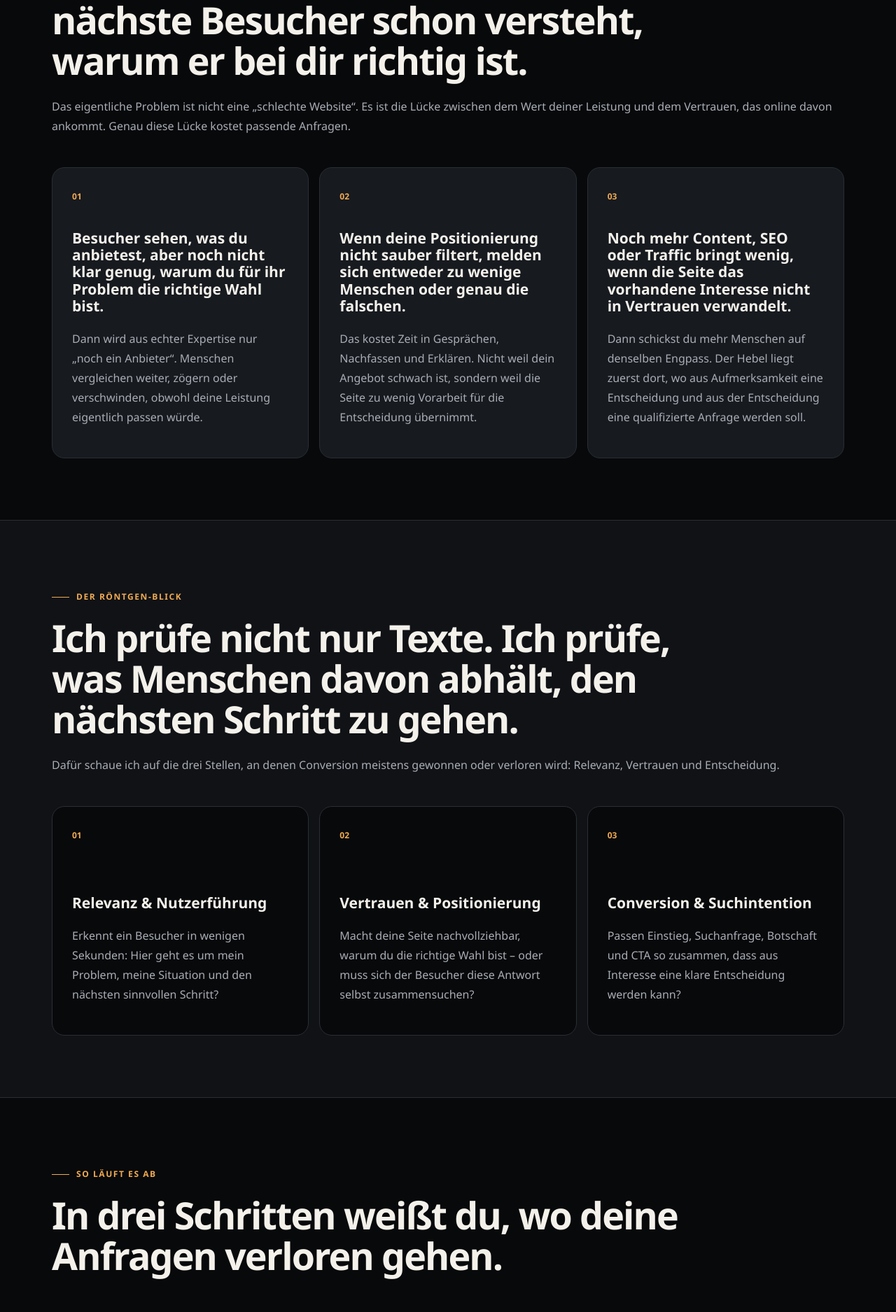
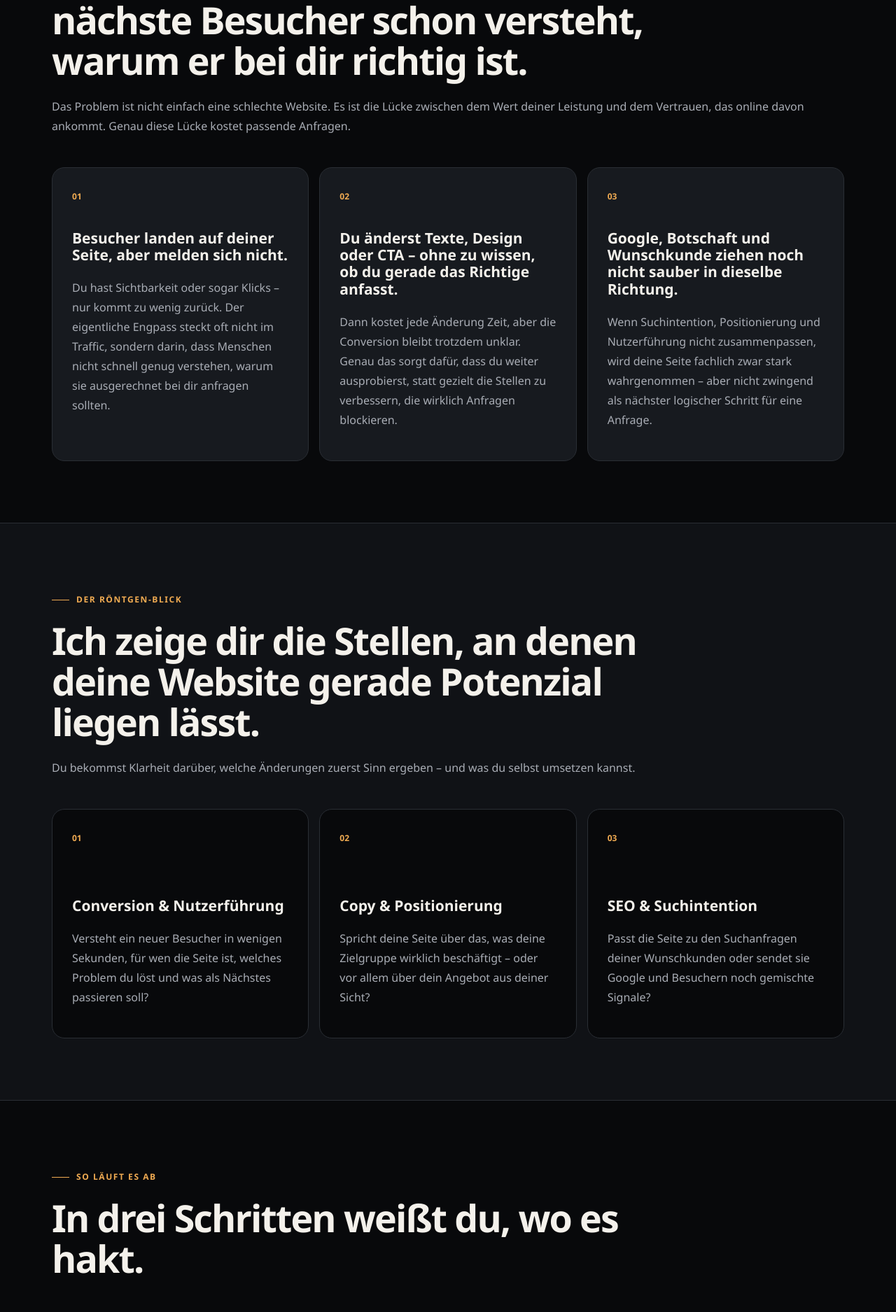
Before and after one commit to thomasech7-dot/webseite-roentgen, a React (Vite) app: page / in a window 1280 px wide. Shown: the part 1572-3447 px from the top of the page at 70% size. Built offline with nearby package versions, Linux system fonts and the light colour scheme.

Commit message:
Sharpen root-pain conversion copy and social links

```diff
--- a/src/main.tsx
+++ b/src/main.tsx
@@ -1,41 +1,40 @@
 import React, { useState } from 'react';
 import { createRoot } from 'react-dom/client';
-import { ArrowDown, ArrowRight, Check, ExternalLink, Instagram, Linkedin, ScanLine } from 'lucide-react';
+import { ArrowDown, ArrowRight, Check, ExternalLink, ScanLine } from 'lucide-react';
 import './style.css';
 import thomasPhoto from './assets/thomas-beach.jpg';
 import lukasPhoto from './assets/lukas-kazimierski.webp';
-
-const INSTAGRAM = 'https://www.instagram.com/thomas.copyconversion/';
-const LINKEDIN = 'https://www.linkedin.com/in/thomas-olesch-a42627317/';
+import markusPhoto from './assets/markus-bocionek.jpg';
+import fwaLogo from './assets/freedom-writer-academy.jpeg';
 
 const painCards = [
   [
-    'Du wirst verglichen statt bevorzugt',
-    'Besucher sehen, was du anbietest, aber noch nicht klar genug, warum du für ihr Problem die richtige Wahl bist.',
-    'Dann wird aus echter Expertise nur „noch ein Anbieter“. Menschen vergleichen weiter, zögern oder verschwinden, obwohl deine Leistung eigentlich passen würde.',
+    'Anfragen bleiben aus',
+    'Besucher landen auf deiner Seite, aber melden sich nicht.',
+    'Du hast Sichtbarkeit oder sogar Klicks – nur kommt zu wenig zurück. Der eigentliche Engpass steckt oft nicht im Traffic, sondern darin, dass Menschen nicht schnell genug verstehen, warum sie ausgerechnet bei dir anfragen sollten.',
   ],
   [
-    'Zu wenige oder unpassende Anfragen',
-    'Wenn deine Positionierung nicht sauber filtert, melden sich entweder zu wenige Menschen oder genau die falschen.',
-    'Das kostet Zeit in Gesprächen, Nachfassen und Erklären. Nicht weil dein Angebot schwach ist, sondern weil die Seite zu wenig Vorarbeit für die Entscheidung übernimmt.',
+    'Unsicherheit bei Änderungen',
+    'Du änderst Texte, Design oder CTA – ohne zu wissen, ob du gerade das Richtige anfasst.',
+    'Dann kostet jede Änderung Zeit, aber die Conversion bleibt trotzdem unklar. Genau das sorgt dafür, dass du weiter ausprobierst, statt gezielt die Stellen zu verbessern, die wirklich Anfragen blockieren.',
   ],
   [
-    'Mehr Sichtbarkeit behandelt nur das Symptom',
-    'Noch mehr Content, SEO oder Traffic bringt wenig, wenn die Seite das vorhandene Interesse nicht in Vertrauen verwandelt.',
-    'Dann schickst du mehr Menschen auf denselben Engpass. Der Hebel liegt zuerst dort, wo aus Aufmerksamkeit eine Entscheidung und aus der Entscheidung eine qualifizierte Anfrage werden soll.',
+    'Gemischte Signale',
+    'Google, Botschaft und Wunschkunde ziehen noch nicht sauber in dieselbe Richtung.',
+    'Wenn Suchintention, Positionierung und Nutzerführung nicht zusammenpassen, wird deine Seite fachlich zwar stark wahrgenommen – aber nicht zwingend als nächster logischer Schritt für eine Anfrage.',
   ],
 ];
 
 const diagnostics = [
-  ['01', 'Relevanz & Nutzerführung', 'Erkennt ein Besucher in wenigen Sekunden: Hier geht es um mein Problem, meine Situation und den nächsten sinnvollen Schritt?'],
-  ['02', 'Vertrauen & Positionierung', 'Macht deine Seite nachvollziehbar, warum du die richtige Wahl bist – oder muss sich der Besucher diese Antwort selbst zusammensuchen?'],
-  ['03', 'Conversion & Suchintention', 'Passen Einstieg, Suchanfrage, Botschaft und CTA so zusammen, dass aus Interesse eine klare Entscheidung werden kann?'],
+  ['01', 'Conversion & Nutzerführung', 'Versteht ein neuer Besucher in wenigen Sekunden, für wen die Seite ist, welches Problem du löst und was als Nächstes passieren soll?'],
+  ['02', 'Copy & Positionierung', 'Spricht deine Seite über das, was deine Zielgruppe wirklich beschäftigt – oder vor allem über dein Angebot aus deiner Sicht?'],
+  ['03', 'SEO & Suchintention', 'Passt die Seite zu den Suchanfragen deiner Wunschkunden oder sendet sie Google und Besuchern noch gemischte Signale?'],
 ];
 
 const steps = [
   ['01', 'Website schicken', 'Du trägst deine URL und E-Mail ein und gibst mir kurz Kontext zu Ziel, Zielgruppe und dem, was dich aktuell nervt.'],
-  ['02', 'Ich prüfe die Entscheidungsstellen', 'Ich schaue darauf, wo Relevanz verloren geht, Vertrauen abbricht oder der nächste Schritt unnötig schwer wird.'],
-  ['03', 'Du bekommst drei priorisierte Hebel', 'Eine klare Reihenfolge: Was zuerst geändert werden sollte, warum es Conversion kostet und was danach Sinn ergibt.'],
+  ['02', 'Ich prüfe die kritischen Stellen', 'Ich schaue auf Einstiegsbereich, Nutzerführung, Positionierung und Suchintention – also genau auf die Punkte, an denen Anfragen oft verloren gehen.'],
+  ['03', 'Du bekommst drei priorisierte Hebel', 'Kein Roman, kein Blabla: eine klare Reihenfolge, was zuerst geändert werden sollte und warum.'],
 ];
 
 function Header() {
@@ -70,8 +69,8 @@ function Footer() {
       <nav>
         <a href="/impressum">Impressum</a>
         <a href="/datenschutz">Datenschutz</a>
-        <a href={INSTAGRAM} target="_blank" rel="noreferrer" aria-label="Instagram"><Instagram size={17} /></a>
-        <a href={LINKEDIN} target="_blank" rel="noreferrer" aria-label="LinkedIn"><Linkedin size={17} /></a>
+        <a href="https://www.instagram.com/thomas.copyconversion/" target="_blank" rel="noreferrer">Instagram</a>
+        <a href="https://www.linkedin.com/in/thomas-olesch-a42627317/" target="_blank" rel="noreferrer">LinkedIn</a>
       </nav>
     </footer>
   );
@@ -158,7 +157,9 @@ function LeadForm() {
         <label>
           Was soll deine Website vor allem erreichen? *
           <select name="ziel" required defaultValue="">
-            <option value="" disabled>Bitte wählen</option>
+            <option value="" disabled>
+              Bitte wählen
+            </option>
             <option>Mehr Anfragen</option>
             <option>Mehr Termine</option>
             <option>Mehr Verkäufe</option>
@@ -206,13 +207,13 @@ function Home() {
               </h1>
               <p className="lead">
                 Menschen kommen auf deine Seite mit einer einfachen Frage: Bist du der Richtige für mein Problem?
-                Wenn Relevanz, Vertrauen und nächster Schritt nicht schnell genug klar werden, vergleichen sie weiter.
+                Wenn Relevanz, Vertrauen und der nächste Schritt nicht schnell genug klar werden, vergleichen sie weiter.
                 Ich finde die Stellen, an denen genau diese Entscheidung kippt.
               </p>
               <a className="btn" href="#analyse">
                 Kostenlosen Website-Check anfordern <ArrowDown />
               </a>
-              <small>Kostenlos. Persönlich geprüft. Drei priorisierte Hebel für mehr qualifizierte Anfragen.</small>
+              <small>Kostenlos. Persönlich geprüft. Mit drei priorisierten Hebeln für mehr Anfragen.</small>
             </div>
             <Scanner />
           </div>
@@ -221,7 +222,7 @@ function Home() {
         <Section
           eye="Der Urschmerz hinter zu wenig Conversion"
           title="Du willst nicht ständig erklären, nachfassen oder hoffen, dass der nächste Besucher schon versteht, warum er bei dir richtig ist."
-          intro="Das eigentliche Problem ist nicht eine „schlechte Website“. Es ist die Lücke zwischen dem Wert deiner Leistung und dem Vertrauen, das online davon ankommt. Genau diese Lücke kostet passende Anfragen."
+          intro="Das Problem ist nicht einfach eine schlechte Website. Es ist die Lücke zwischen dem Wert deiner Leistung und dem Vertrauen, das online davon ankommt. Genau diese Lücke kostet passende Anfragen."
         >
           <div className="grid3">
             {painCards.map((x, i) => (
@@ -237,8 +238,8 @@ function Home() {
         <Section
           alt
           eye="Der Röntgen-Blick"
-          title="Ich prüfe nicht nur Texte. Ich prüfe, was Menschen davon abhält, den nächsten Schritt zu gehen."
-          intro="Dafür schaue ich auf die drei Stellen, an denen Conversion meistens gewonnen oder verloren wird: Relevanz, Vertrauen und Entscheidung."
+          title="Ich zeige dir die Stellen, an denen deine Website gerade Potenzial liegen lässt."
+          intro="Du bekommst Klarheit darüber, welche Änderungen zuerst Sinn ergeben – und was du selbst umsetzen kannst."
         >
           <div className="grid3 diag">
             {diagnostics.map((x) => (
@@ -251,7 +252,7 @@ function Home() {
           </div>
         </Section>
 
-        <Section eye="So läuft es ab" title="In drei Schritten weißt du, wo deine Anfragen verloren gehen.">
+        <Section eye="So läuft es ab" title="In drei Schritten weißt du, wo es hakt.">
           <div className="grid3 steps">
             {steps.map((x) => (
               <article key={x[0]}>
@@ -266,8 +267,8 @@ function Home() {
         <Section
           alt
           eye="Feedback & Projekt-Einblick"
-          title="Vertrauen entsteht nicht durch große Versprechen, sondern durch nachvollziehbare Arbeit."
-          intro="Zwei konkrete Einblicke in meine Arbeit mit Website-Kommunikation, Positionierung und Conversion."
+          title="Vertrauen entsteht nicht durch große Versprechen, sondern durch konkrete Arbeit."
+          intro="Zwei echte Einblicke: ein klares Kundenfeedback und ein konkretes Projekt aus deinem Website- und Copy-Umfeld."
         >
           <div className="proofGrid">
             <article className="quoteCard">
@@ -277,7 +278,8 @@ function Home() {
               <blockquote>
                 „Ich bin wirklich beeindruckt, wie individuell Sie sich in meine unternehmerischen Ziele und mein
                 Geschäftsmodell hineingedacht haben.
-                <br /><br />
+                <br />
+                <br />
                 Ihre Anregungen zur Optimierung meiner Webseite sind konkret und nachvollziehbar. Sie haben mich
                 überzeugt, wie wichtig die Berücksichtigung der Userperspektive und eine klare SEO-Struktur für die
                 Sichtbarkeit und mehr Anfragen über die Homepage sind. Vielen Dank!“
@@ -292,7 +294,7 @@ function Home() {
                 <p className="role">Personal Trainer</p>
                 <p>
                   Ein konkretes Beispiel aus meinem Website- und Copywriting-Umfeld: Positionierung,
-                  Website-Kommunikation und ein klarerer Einstieg, damit schneller verständlich wird, für wen das Angebot gedacht ist und warum es relevant ist.
+                  Website-Kommunikation und ein klarerer Einstieg für mehr Orientierung und mehr passende Anfragen.
                 </p>
                 <a href="https://www.lukas-kazimierski.de" target="_blank" rel="noreferrer">
                   Website ansehen <ExternalLink />
@@ -305,7 +307,7 @@ function Home() {
         <Section
           eye="Meine Expertise"
           title="Conversion entsteht, wenn Relevanz, Vertrauen und nächster Schritt zusammenpassen."
-          intro="Genau darauf ist mein Blick ausgerichtet: zu verstehen, wie aus Aufmerksamkeit eine qualifizierte Anfrage wird – und welche Botschaft, Struktur oder Entscheidungshürde das gerade verhindert."
+          intro="Genau darauf ist mein Blick ausgerichtet: zu verstehen, wie aus Aufmerksamkeit eine qualifizierte Anfrage wird und welche Botschaft, Struktur oder Entscheidungshürde das gerade verhindert."
         >
           <div className="grid3">
             <article className="card">
@@ -320,8 +322,8 @@ function Home() {
             </article>
             <article className="card">
               <b>03 · Conversion</b>
-              <h3>Der nächste Schritt darf keine Denkarbeit machen.</h3>
-              <p>Ich schaue darauf, ob Nutzerführung und CTA logisch aus dem vorher aufgebauten Vertrauen folgen – damit Interesse nicht kurz vor der Anfrage verpufft.</p>
+              <h3>Der nächste Schritt muss logisch wirken.</h3>
+              <p>Ich schaue darauf, ob Nutzerführung und CTA aus dem aufgebauten Vertrauen folgen, damit Interesse nicht kurz vor der Anfrage verpufft.</p>
             </article>
           </div>
         </Section>
@@ -331,8 +333,8 @@ function Home() {
             <p className="eye">Mehr Traffic ist nicht automatisch mehr Geschäft</p>
             <h2>Wenn deine Seite die Entscheidung nicht leichter macht, schickst du mit mehr Sichtbarkeit nur mehr Menschen auf denselben Engpass.</h2>
             <p className="intro">
-              Dann entstehen Klicks, Besuche und vielleicht sogar Interesse – aber zu wenig davon wird zur qualifizierten Anfrage.
-              Genau deshalb prüfe ich zuerst die Conversion-Stellen, bevor du noch mehr Energie in Reichweite steckst.
+              Dann entstehen Klicks, Besuche und vielleicht sogar Interesse, aber zu wenig davon wird zur qualifizierten Anfrage.
+              Deshalb prüfe ich zuerst die Conversion-Stellen, bevor du noch mehr Energie in Reichweite steckst.
             </p>
             <a className="btn" href="#analyse">
               Kostenlose Analyse sichern <ArrowRight />
@@ -355,14 +357,22 @@ function Home() {
                 Genau dort setze ich an.
               </p>
               <div className="profileActions">
-                <a className="btn outline" href={INSTAGRAM} target="_blank" rel="noreferrer">
-                  <Instagram size={17} /> Instagram
+                <a className="btn outline" href="https://www.instagram.com/thomas.copyconversion/" target="_blank" rel="noreferrer">
+                  Instagram
                 </a>
-                <a className="btn outline" href={LINKEDIN} target="_blank" rel="noreferrer">
-                  <Linkedin size={17} /> LinkedIn
+                <a className="btn outline" href="https://www.linkedin.com/in/thomas-olesch-a42627317/" target="_blank" rel="noreferrer">
+                  LinkedIn
                 </a>
                 <a className="btn outline" href="mailto:ThomasOlesch.Copywriting@web.de">
                   E-Mail schreiben
+                </a>
+                <a
+                  className="btn outline"
+                  target="_blank"
+                  rel="noreferrer"
+                  href="https://calendly.com/thomasolesch-copywriting/kostenloses-kennenlerngespraech-30-minuten"
+                >
+                  Erstgespräch buchen <ExternalLink />
                 </a>
               </div>
             </div>
@@ -386,14 +396,21 @@ function Home() {
           <div className="wrap formGrid">
             <div>
               <p className="eye">Webseite-Röntgen</p>
-              <h2>Finde heraus, warum aus deinen Besuchern zu selten passende Anfragen werden.</h2>
+              <h2>Schick mir die Seite, bei der du gerade nicht weißt, warum zu wenig zurückkommt.</h2>
               <p className="intro">
-                Du gibst mir kurz Kontext zu deiner Seite. Ich prüfe persönlich, wo Relevanz, Vertrauen oder Conversion verloren gehen und schicke dir die wichtigsten Befunde per E-Mail.
+                Du gibst mir ein paar Minuten Kontext. Ich schaue mir die Seite persönlich an und schicke dir die
+                wichtigsten Befunde per E-Mail.
               </p>
               <div className="checks">
-                <p><Check /> Persönlich von Thomas geprüft</p>
-                <p><Check /> Drei klare, priorisierte Hebel</p>
-                <p><Check /> Fokus auf qualifizierte Anfragen statt Kosmetik</p>
+                <p>
+                  <Check /> Persönlich von Thomas geprüft
+                </p>
+                <p>
+                  <Check /> Drei klare, priorisierte Hebel
+                </p>
+                <p>
+                  <Check /> Kein automatischer Standard-Output
+                </p>
               </div>
             </div>
             <LeadForm />
@@ -406,10 +423,16 @@ function Home() {
               <p className="eye">Lieber im Gespräch?</p>
               <h2>Du willst es lieber direkt besprechen?</h2>
               <p className="intro">
-                Wenn du die Seite gemeinsam besprechen möchtest, buch dir ein kostenloses 30-minütiges Kennenlerngespräch.
+                Wenn du die Seite gemeinsam besprechen möchtest, buch dir ein kostenloses 30-minütiges
+                Kennenlerngespräch.
               </p>
             </div>
-            <a className="btn outline" target="_blank" rel="noreferrer" href="https://calendly.com/thomasolesch-copywriting/kostenloses-kennenlerngespraech-30-minuten">
+            <a
+              className="btn outline"
+              target="_blank"
+              rel="noreferrer"
+              href="https://calendly.com/thomasolesch-copywriting/kostenloses-kennenlerngespraech-30-minuten"
+            >
               Kostenloses Erstgespräch <ExternalLink />
             </a>
           </div>
@@ -431,13 +454,31 @@ function Legal({ privacy = false }: any) {
           <>
             <h2>1. Verantwortlicher</h2>
             <p>
-              Thomas Olesch – Copywriting<br />Thomas Olesch<br />Sorsumer Hauptstraße 64<br />31139 Hildesheim<br />Deutschland<br />
+              Thomas Olesch – Copywriting
+              <br />
+              Thomas Olesch
+              <br />
+              Sorsumer Hauptstraße 64
+              <br />
+              31139 Hildesheim
+              <br />
+              Deutschland
+              <br />
               <a href="mailto:ThomasOlesch.Copywriting@web.de">ThomasOlesch.Copywriting@web.de</a>
             </p>
             <h2>2. Hosting</h2>
-            <p>Diese Website wird über Vercel bereitgestellt. Beim Aufruf können technisch notwendige Daten wie IP-Adresse, Zeitpunkt, aufgerufene Seite, Browser- und Geräteinformationen in Server-Protokollen verarbeitet werden. Dies dient der sicheren und stabilen Bereitstellung der Website auf Grundlage von Art. 6 Abs. 1 lit. f DSGVO.</p>
+            <p>
+              Diese Website wird über Vercel bereitgestellt. Beim Aufruf können technisch notwendige Daten wie
+              IP-Adresse, Zeitpunkt, aufgerufene Seite, Browser- und Geräteinformationen in Server-Protokollen
+              verarbeitet werden. Dies dient der sicheren und stabilen Bereitstellung der Website auf Grundlage von Art.
+              6 Abs. 1 lit. f DSGVO.
+            </p>
             <h2>3. Webseite-Röntgen und E-Mail-Übertragung</h2>
-            <p>Wenn du das Formular absendest, verarbeiten wir deine URL, E-Mail-Adresse sowie deine freiwilligen Angaben, um deine Anfrage zu prüfen, den Befund zu erstellen und dich dazu zu kontaktieren. Die Übertragung wird technisch durch FormSubmit unterstützt und als E-Mail an Thomas Olesch weitergeleitet.</p>
+            <p>
+              Wenn du das Formular absendest, verarbeiten wir deine URL, E-Mail-Adresse sowie deine freiwilligen Angaben,
+              um deine Anfrage zu prüfen, den Befund zu erstellen und dich dazu zu kontaktieren. Die Übertragung wird
+              technisch durch FormSubmit unterstützt und als E-Mail an Thomas Olesch weitergeleitet.
+            </p>
             <h2>4. Calendly</h2>
             <p>Der Link zum Kennenlerngespräch führt zu Calendly. Eine Verbindung entsteht erst, wenn du den Link aktiv anklickst.</p>
             <h2>5. Externe Anbieter und Drittlandübermittlung</h2>
@@ -455,8 +496,24 @@ function Legal({ privacy = false }: any) {
         ) : (
           <>
             <h2>Angaben gemäß § 5 DDG</h2>
-            <p><strong>Thomas Olesch – Copywriting</strong><br />Thomas Olesch<br />Freiberuflicher Texter & Copywriter<br />Sorsumer Hauptstraße 64<br />31139 Hildesheim<br />Deutschland</p>
-            <p><strong>Kontakt</strong><br /><a href="mailto:ThomasOlesch.Copywriting@web.de">ThomasOlesch.Copywriting@web.de</a></p>
+            <p>
+              <strong>Thomas Olesch – Copywriting</strong>
+              <br />
+              Thomas Olesch
+              <br />
+              Freiberuflicher Texter & Copywriter
+              <br />
+              Sorsumer Hauptstraße 64
+              <br />
+              31139 Hildesheim
+              <br />
+              Deutschland
+            </p>
+            <p>
+              <strong>Kontakt</strong>
+              <br />
+              <a href="mailto:ThomasOlesch.Copywriting@web.de">ThomasOlesch.Copywriting@web.de</a>
+            </p>
             <h2>Haftung für Inhalte und Links</h2>
             <p>Die Inhalte dieser Website wurden mit größter Sorgfalt erstellt. Eine Gewähr für Richtigkeit, Vollständigkeit und Aktualität kann dennoch nicht übernommen werden.</p>
             <h2>Urheberrecht</h2>
```
